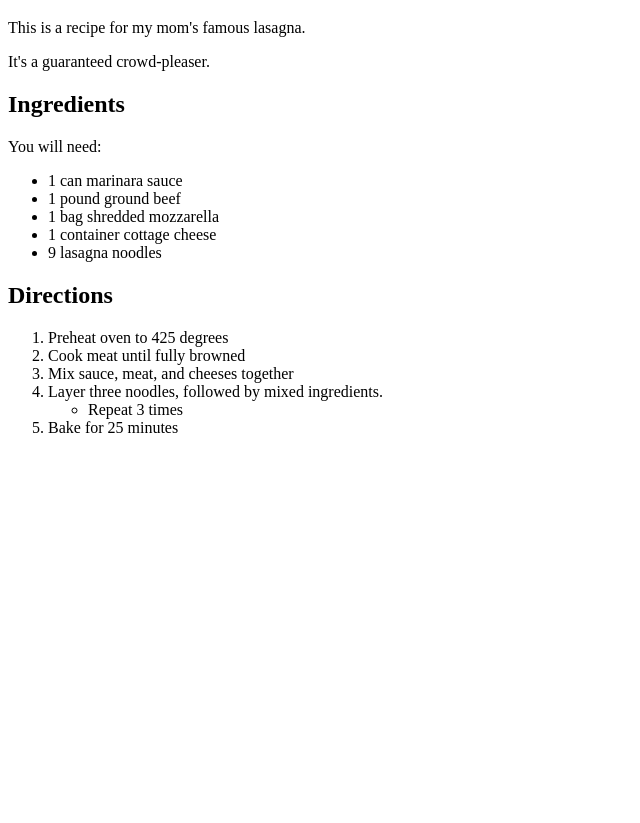
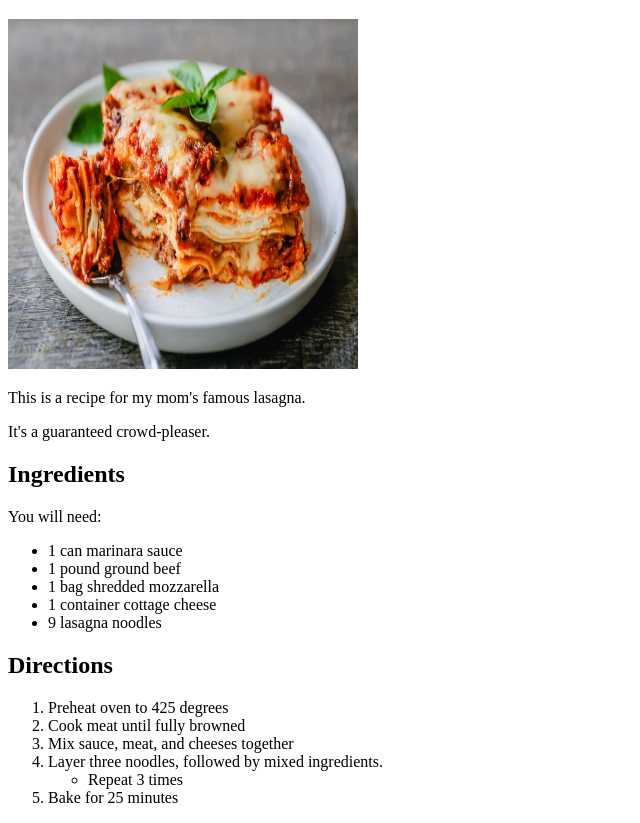
Before and after one commit to daniel-stinson/odin-recipes, a plain HTML site: page recipes/lasagna.html in a window 1280 px wide. Shown: the part 61-884 px from the top of the page, without its empty margins (0-640 px from the left). Before the commit the page ends 800 px from the top, so only its background shows below. Drawn offline with Linux system fonts and the light colour scheme.

Commit message:
add picture to recipes

```diff
--- a/recipes/lasagna.html
+++ b/recipes/lasagna.html
@@ -7,6 +7,10 @@
 </head>
 <body>
     <h1>Lasagna</h1>
+
+    <img src="../images/lasagna.jpg"
+        alt="Lasagna"
+        height="350" width="350">
 
     <p>
         This is a recipe for my mom's famous lasagna.
```
Also changed, not shown: images/lasagna.jpg (added).
